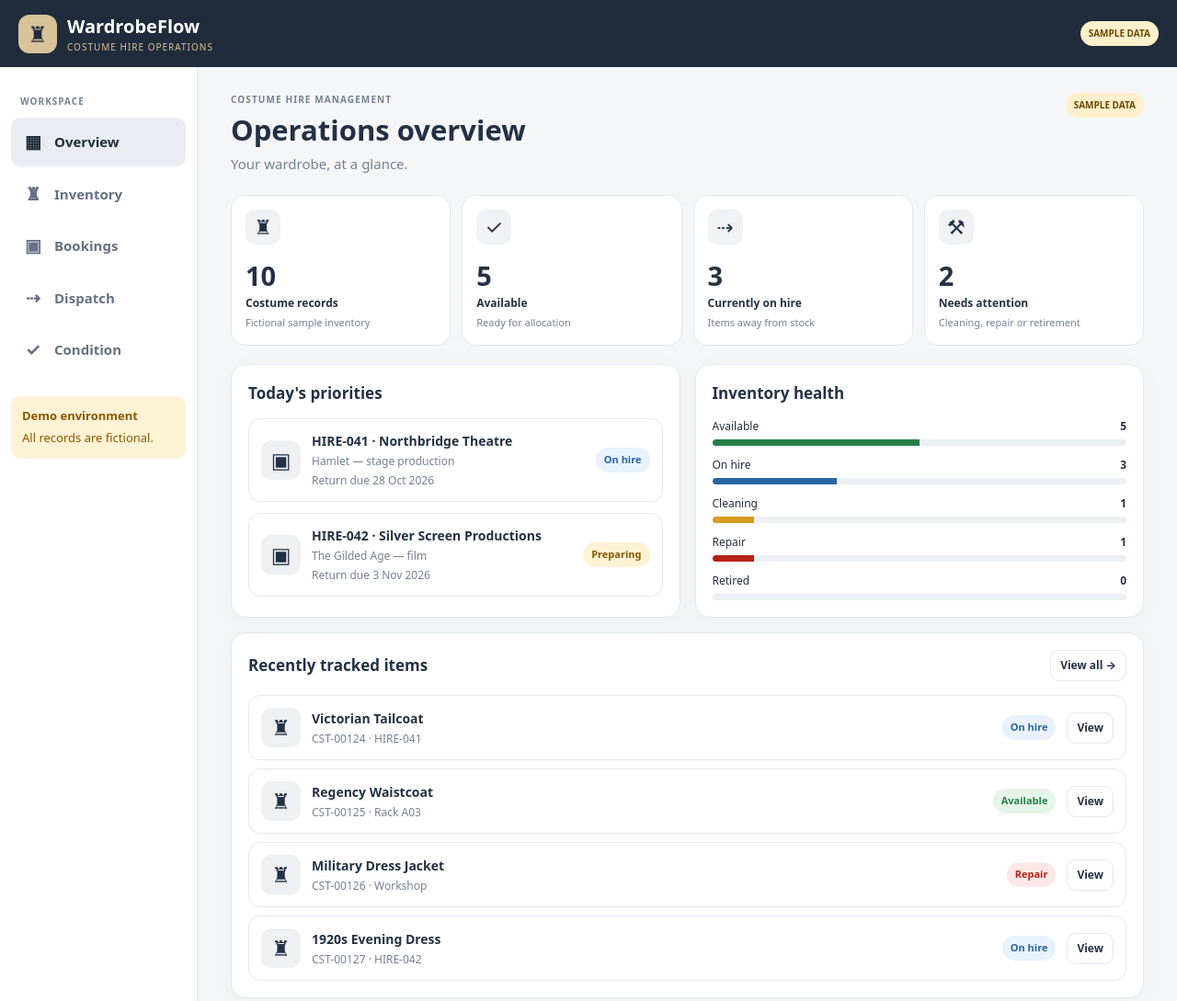
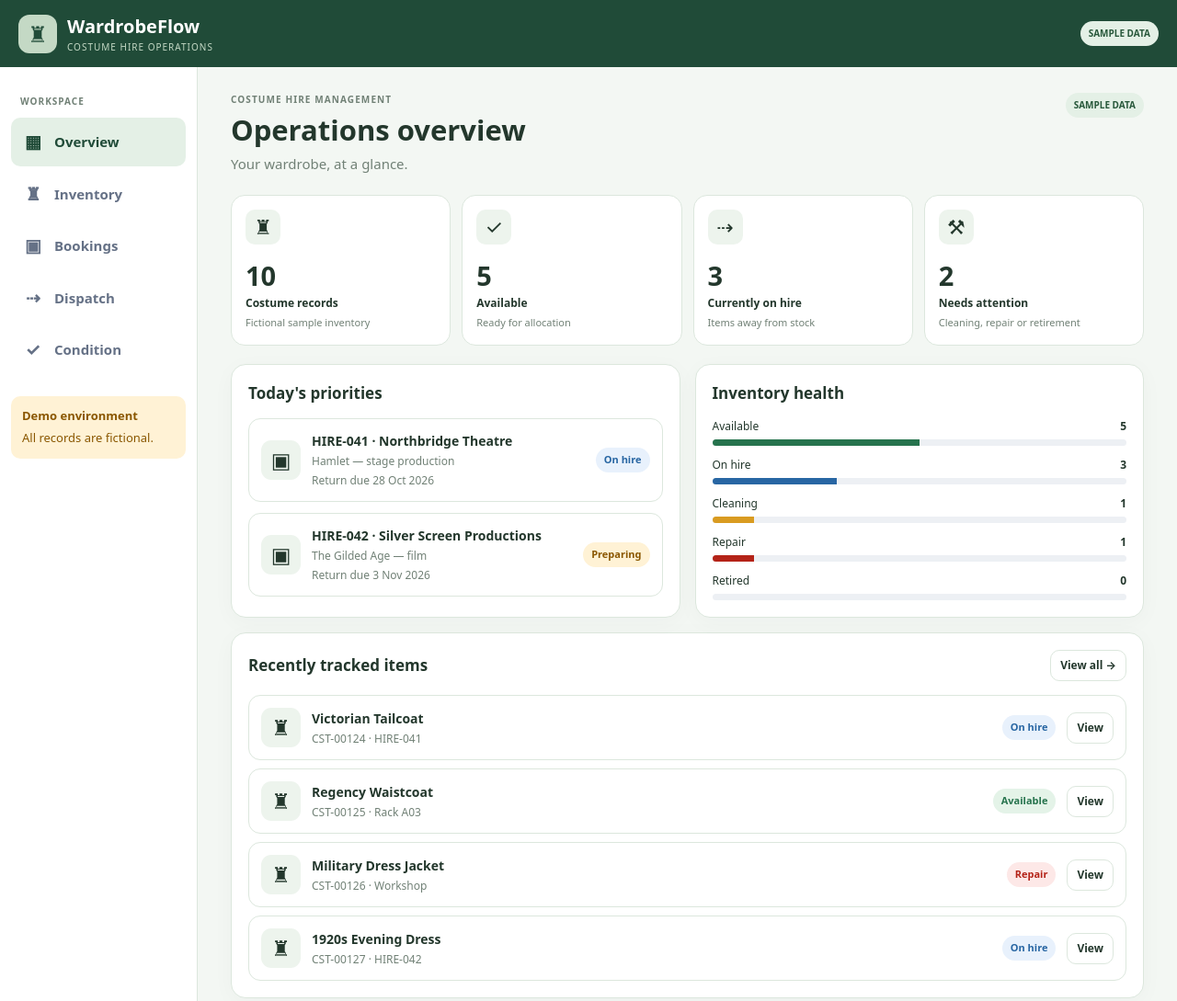
Before and after one commit to ocellen/wardrobeflow, a plain HTML site: page index.html in a window 1280 px wide. Shown: the top 1089 px of the page at 92% size. Drawn offline with Linux system fonts and the light colour scheme.

Commit message:
Update color variables and styles in index.html

```diff
--- a/index.html
+++ b/index.html
@@ -8,23 +8,34 @@
 <title>WardrobeFlow | Costume Hire Management</title>
 
 <style>
+
 :root {
-  --navy: #202c3b;
-  --gold: #d8c39a;
-  --bg: #f5f6f8;
+  /* Main brand colours */
+  --navy: #204b38;
+  --gold: #c4d9c5;
+
+  /* Page and surface colours */
+  --bg: #f3f7f3;
   --paper: #ffffff;
-  --ink: #243044;
-  --muted: #758094;
-  --line: #e4e8ed;
-  --green: #27804a;
-  --green-bg: #e6f5e9;
+  --ink: #23372c;
+  --muted: #718176;
+  --line: #dce7dd;
+
+  /* Green status colours */
+  --green: #26734d;
+  --green-bg: #e4f3e8;
+
+  /* Keep warning and error states distinct */
   --amber: #8a5700;
   --amber-bg: #fff2d5;
   --red: #b42318;
   --red-bg: #fde8e7;
+
+  /* Informational status */
   --blue: #2866a3;
   --blue-bg: #e8f1fc;
 }
+
 
 * { box-sizing: border-box; }
 
@@ -413,6 +424,71 @@ textarea { min-height: 85px; resize: vertical; }
   .mobile-nav button.active { background: #edf0f4; color: var(--navy); }
   .toolbar > * { min-width: 0; }
 }
+
+/* ===== Forest green theme refinements ===== */
+
+/* Active desktop navigation */
+.nav-button.active {
+  background: #e4f0e6;
+  color: var(--navy);
+}
+
+/* Active mobile navigation */
+.mobile-nav button.active {
+  background: #e4f0e6;
+  color: var(--navy);
+}
+
+/* Logo and accent details */
+.logo {
+  background: var(--gold);
+  color: var(--navy);
+}
+
+.brand small {
+  color: #c4d9c5;
+}
+
+/* Softer green sample-data labels */
+.sample-pill {
+  background: #e4f0e6;
+  color: #28583b;
+}
+
+/* Inventory and dashboard icon backgrounds */
+.metric-icon,
+.item-icon {
+  background: #edf4ed;
+}
+
+/* Barcode scanner panel */
+.scan-box {
+  background: #f0f6f0;
+  border-color: #b9cdbb;
+}
+
+/* Keyboard focus accessibility */
+button:focus-visible,
+input:focus-visible,
+select:focus-visible,
+textarea:focus-visible {
+  outline-color: #39845a;
+}
+
+/* Smooth transitions for interactive elements */
+.btn,
+.nav-button,
+.mobile-nav button {
+  transition: background-color 0.2s ease,
+              color 0.2s ease,
+              border-color 0.2s ease;
+}
+
+.btn.primary:hover {
+  background: #183c2b;
+  border-color: #183c2b;
+}
+
 </style>
 </head>
 <body>
```
